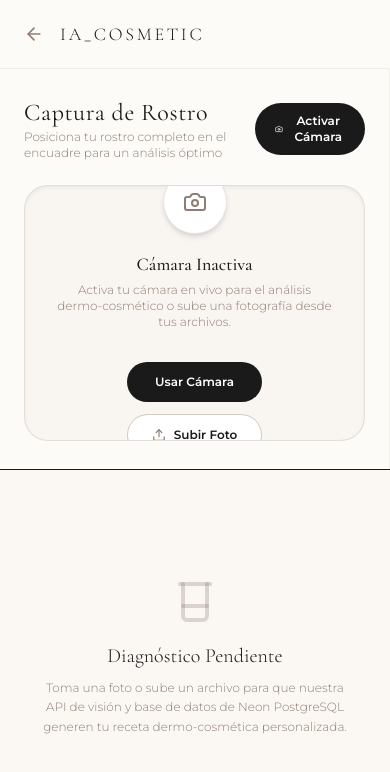
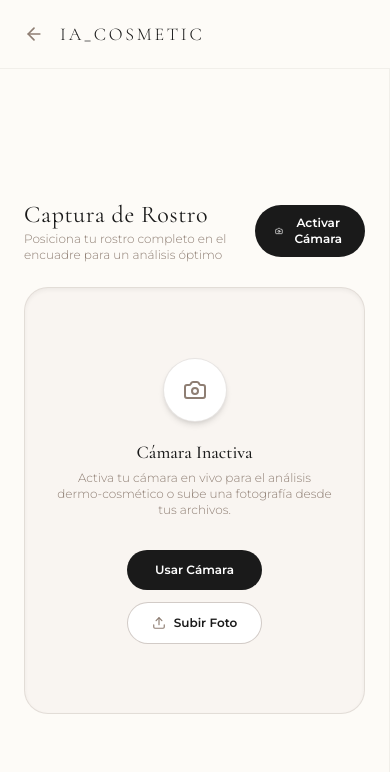
Before and after one commit to AndresVeas/IA_Cosmetic, a Next.js app: page /diagnostico in a window 390 px wide. Shown: the top 772 px of the page. Built offline with nearby package versions, Linux system fonts and the light colour scheme.

Commit message:
Comportamiento especial para mobile

```diff
--- a/src/app/diagnostico/page.tsx
+++ b/src/app/diagnostico/page.tsx
@@ -42,6 +42,7 @@ export default function DiagnosticoPage() {
 
   const videoRef = useRef<HTMLVideoElement | null>(null);
   const fileInputRef = useRef<HTMLInputElement | null>(null);
+  const resultsRef = useRef<HTMLDivElement | null>(null);
 
   // Initialize camera stream
   const startCamera = async () => {
@@ -190,6 +191,13 @@ export default function DiagnosticoPage() {
     };
   }, [stream]);
 
+  // Scroll to results on mobile after skin analysis is triggered
+  useEffect(() => {
+    if ((results || isAnalyzing) && window.innerWidth < 1024) {
+      resultsRef.current?.scrollIntoView({ behavior: 'smooth' });
+    }
+  }, [results, isAnalyzing]);
+
   // Color mappings for UI anomalies
   const getColorClasses = (type: string) => {
     switch (type) {
@@ -269,7 +277,7 @@ export default function DiagnosticoPage() {
             </div>
 
             {/* Viewport Frame */}
-            <div className="relative aspect-[4/3] w-full rounded-3xl overflow-hidden bg-[#F5EFEB]/50 border border-[#8E7E73]/20 shadow-inner flex flex-col items-center justify-center">
+            <div className="relative aspect-[4/5] lg:aspect-[4/3] w-full rounded-3xl overflow-hidden bg-[#F5EFEB]/50 border border-[#8E7E73]/20 shadow-inner flex flex-col items-center justify-center">
 
               {/* Live Web Camera View */}
               {isCameraActive && (
@@ -441,7 +449,12 @@ export default function DiagnosticoPage() {
         </div>
 
         {/* Right Panel: Diagnosis reports and Neon db product catalog */}
-        <div className="lg:col-span-5 p-6 sm:p-8 bg-[#F5EFEB]/30 flex flex-col justify-start border-t lg:border-t-0 lg:h-full lg:overflow-y-auto">
+        <div
+          ref={resultsRef}
+          className={`lg:col-span-5 p-6 sm:p-8 bg-[#F5EFEB]/30 flex flex-col justify-start border-t lg:border-t-0 lg:h-full lg:overflow-y-auto ${
+            capturedImage || isAnalyzing ? 'flex' : 'hidden lg:flex'
+          }`}
+        >
 
           {/* STATE 1: Empty state, waiting for image capture */}
           {!capturedImage && !isAnalyzing && (
```
